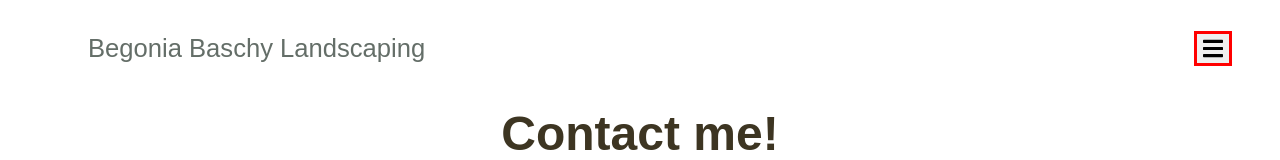
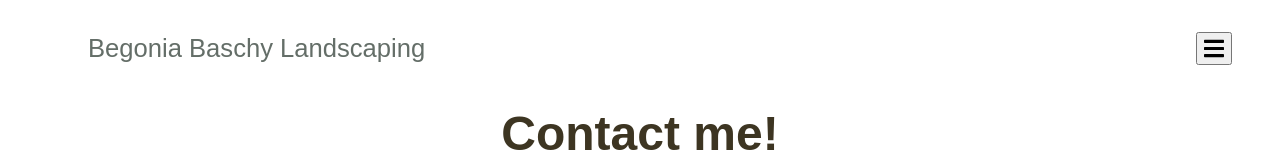
Before and after one commit to briankeegan/bettinassite, a Next.js app: page /contact in a window 1280 px wide. Shown: the top 160 px of the page. Built offline with nearby package versions, Linux system fonts and the light colour scheme; a web font is replaced by a local one.

Commit message:
Add transitions

```diff
--- a/components/DropdownMenu.js
+++ b/components/DropdownMenu.js
@@ -17,8 +17,10 @@ const LinkWithOnClick = forwardRef(({ onClick, href, children }, ref) => {
 const Button = styled.button`
   display: flex;
   align-items: center;
-  border: solid red;
   z-index: 100;
+  :hover {
+    cursor: pointer;
+  }
 `;
 
 const Menu = styled.nav`
@@ -36,7 +38,7 @@ const Menu = styled.nav`
   height: 100%;
   z-index: ${(props) => (props.hidden ? -1 : 100)};
   opacity: ${(props) => (props.hidden ? 0 : 1)};
-  /* transition: all 4000ms ease; */
+  transition: all 500ms ease 350ms;
 `;
 
 const MenuUl = styled.ul`
--- a/components/Header.js
+++ b/components/Header.js
@@ -65,10 +65,7 @@ const Header = ({ copy }) => {
             <NavItem href="/contact">{navBar.contact}</NavItem>
           </>
         )}
-        {isTabletOrMobile && (
-          <DropdownMenu />
-        )}
-        {/* <DropDownMenu /> */}
+        {isTabletOrMobile && <DropdownMenu />}
       </NavUl>
     </header>
   );
```
